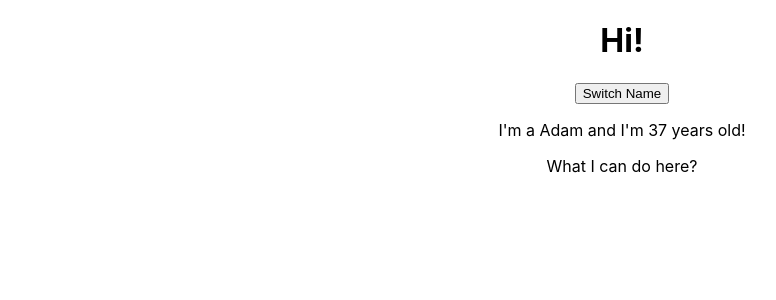
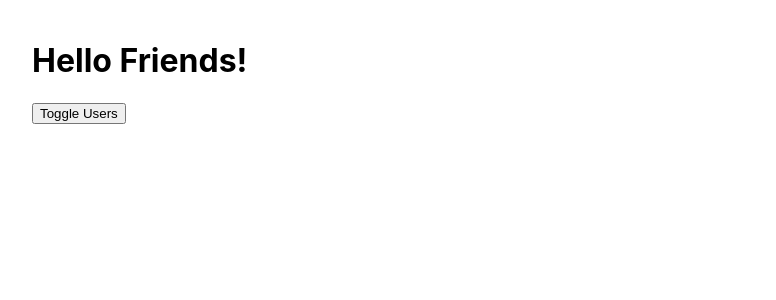
Before and after one commit to kanapka94/react-course, a React (Create React App) app: page / in a window 1280 px wide. Shown: the top 300 px of the page, without its empty margins (18-794 px from the left). Built offline with nearby package versions, Linux system fonts and the light colour scheme.

Commit message:
Add two-way-binding

```diff
--- a/src/App.css
+++ b/src/App.css
@@ -1,3 +1,4 @@
 .App {
-  text-align: center;
+  text-align: left;
+  padding: 20px 50px;
 }
--- a/src/App.js
+++ b/src/App.js
@@ -1,21 +1,63 @@
-import React, { useState } from 'react';
-import './App.css';
+import React, { useState } from 'react'
+import './App.css'
 
-import Person from './Person/Person'
+import ButtonToggle from './components/ButtonToggle'
+import UserInput from './components/User/UserInput'
+import UserOutput from './components/User/UserOutput'
 
 function App() {
-  const [people, setPeople] = useState([
-    { name: 'Adam', age: Math.floor(Math.random() * 80) },
-    { name: 'Ola', age: Math.floor(Math.random() * 25) }
+  const [visible, setVisible] = useState(false)
+  const [users, setUsers] = useState([
+    { id: 'a1', username: 'Adam', age: Math.floor(Math.random() * 80) },
+    { id: 'a2', username: 'Ola', age: Math.floor(Math.random() * 80) },
+    { id: 'a3', username: 'Beata', age: Math.floor(Math.random() * 80) },
+    { id: 'a4', username: 'Dorota', age: Math.floor(Math.random() * 80) },
+    { id: 'a5', username: 'Hania', age: Math.floor(Math.random() * 80) }
   ])
+
+ function toggleOutput () {
+   setVisible(!visible);
+ }
+
+  function deleteUser (id) {
+    const userIndex = users.findIndex(user => user.id === id)
+    const copiedUsers = [...users]
+    copiedUsers.splice(userIndex, 1)
+    setUsers(copiedUsers)
+  }
+
+  function changeUser (event, id) {
+    const userIndex = users.findIndex(user => user.id === id)
+    const copiedUsers = [...users]
+
+    copiedUsers[userIndex].username = event.target.value
+
+    setUsers(copiedUsers)
+  }
+
+  let output = null
+
+  if (visible) {
+    output = (
+      <div>
+        { users.map((user, index) => {
+          return <UserOutput
+            key={ user.id }
+            username={ user.username }
+            age={ user.age }
+            click={ () => deleteUser(user.id) }
+            change={(event) => changeUser(event, user.id)}
+            />
+        })}
+      </div>
+    )
+  }
 
   return (
     <div className="App">
-      <h1>Hi!</h1>
-      <button>Switch Name</button>
-      <Person name={ people[0].name } age={ people[0].age }>
-        What I can do here?
-      </Person>
+      <h1>Hello Friends!</h1>
+      <ButtonToggle click={ toggleOutput }>Toggle Users</ButtonToggle>
+      { output }
     </div>
   );
 }
--- /dev/null
+++ b/src/components/ButtonToggle.js
@@ -0,0 +1,12 @@
+import React from 'react'
+
+const ButtonToggle = props => {
+
+    return (
+        <button onClick={ props.click }>
+            { props.children || 'Click' }
+        </button>
+    )
+}
+
+export default ButtonToggle
--- a/src/Person/Person.js
+++ b/src/components/Person/Person.js
@@ -3,10 +3,11 @@ import React from 'react'
 const Person = (props) => {
     return (
         <div>
-            <p>
+            <p onClick={ props.click }>
                 I'm a { props.name } and I'm { props.age } years old!
             </p>
             <p>{ props.children }</p>
+            <input type="text" onChange={ props.change } value={ props.name }/>
         </div>
     )
 }
--- /dev/null
+++ b/src/components/User/User.css
@@ -0,0 +1,14 @@
+.input {
+    font-size: 18px;
+    padding: 10px;
+    border: 2px solid palegoldenrod;
+    color: cornflowerblue;
+    border-radius: 8px;
+}
+
+.output {
+    font-size: 24px;
+    padding: 20px;
+    box-shadow: 44px 20px 32px 5px #efefef;
+    cursor: pointer;
+}
--- /dev/null
+++ b/src/components/User/UserInput.js
@@ -0,0 +1,17 @@
+import React from 'react'
+
+import './User.css'
+
+const UserInput = (props) => {
+
+    return (
+        <input
+            type="text"
+            className="input"
+            onChange={ props.change }
+            value={ props.value }
+        />
+    )
+}
+
+export default UserInput
--- /dev/null
+++ b/src/components/User/UserOutput.js
@@ -0,0 +1,21 @@
+import React from 'react'
+
+import './User.css'
+
+const UserOutput = (props) => {
+
+    const styles = {
+        backgroundColor: 'cornflowerblue',
+        padding: '5px',
+        color: 'mediumaquamarine'
+    }
+
+    return (
+        <div>
+            <p onClick={ props.click } className="output">I'm { props.username }</p>
+            <input type="text" onChange={ props.change } value={ props.username }/>
+        </div>
+    );
+}
+
+export default UserOutput
```
Also changed, not shown: src/components/classes/UserInfo.js (added, +19 -0 lines).
